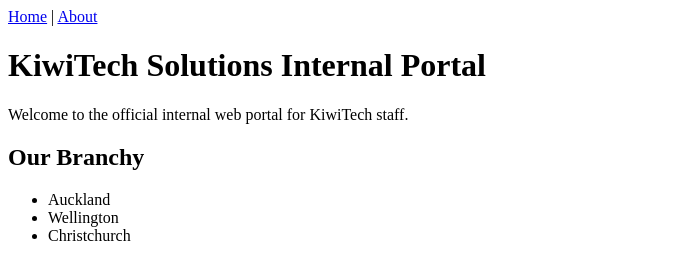
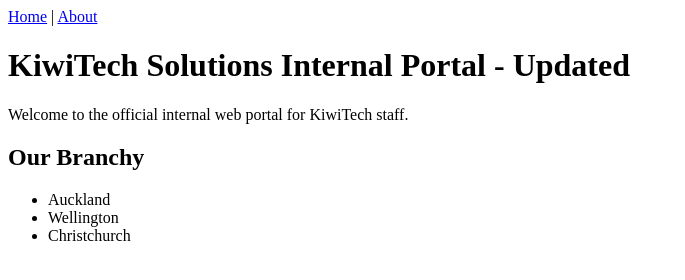
Before and after one commit to Trelawney-Cocker/KiwiTech-Portal-Prototype, a plain HTML site: page index.html in a window 1280 px wide. Shown: the whole page, without its empty margins (0-685 px from the left). Drawn offline with Linux system fonts and the light colour scheme.

Commit message:
Updated Title

```diff
--- a/index.html
+++ b/index.html
@@ -16,7 +16,7 @@
 
     <!-- Main Header -->
     <header>
-        <h1>KiwiTech Solutions Internal Portal</h1>
+        <h1>KiwiTech Solutions Internal Portal - Updated</h1>
         <p>Welcome to the official internal web portal for KiwiTech staff.</p>
     </header>
 
```
